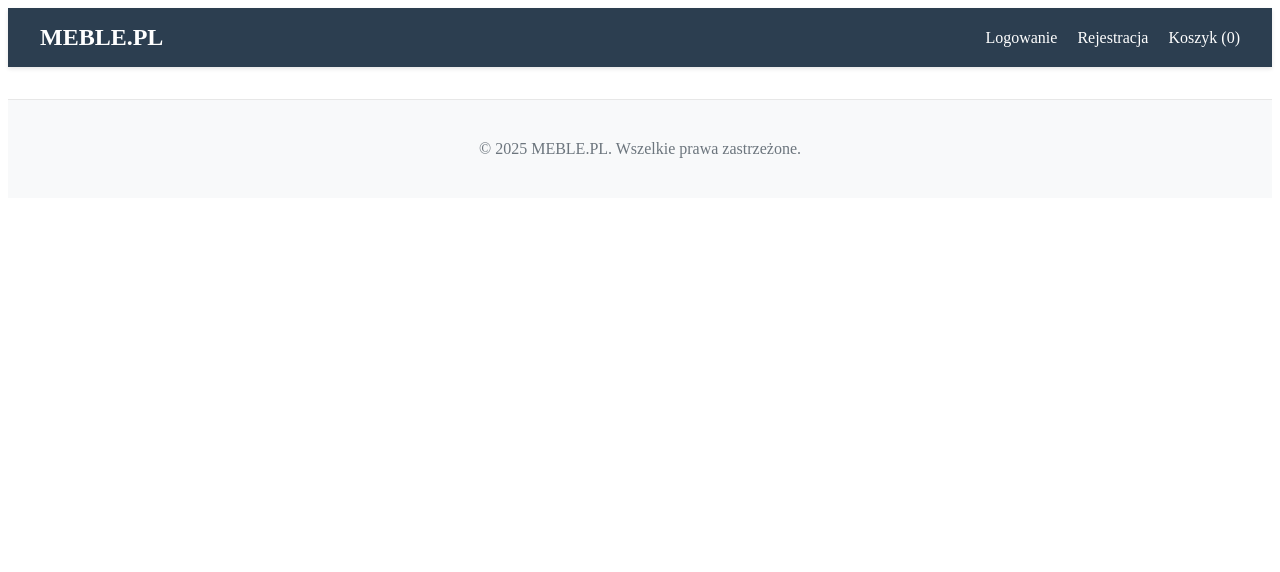
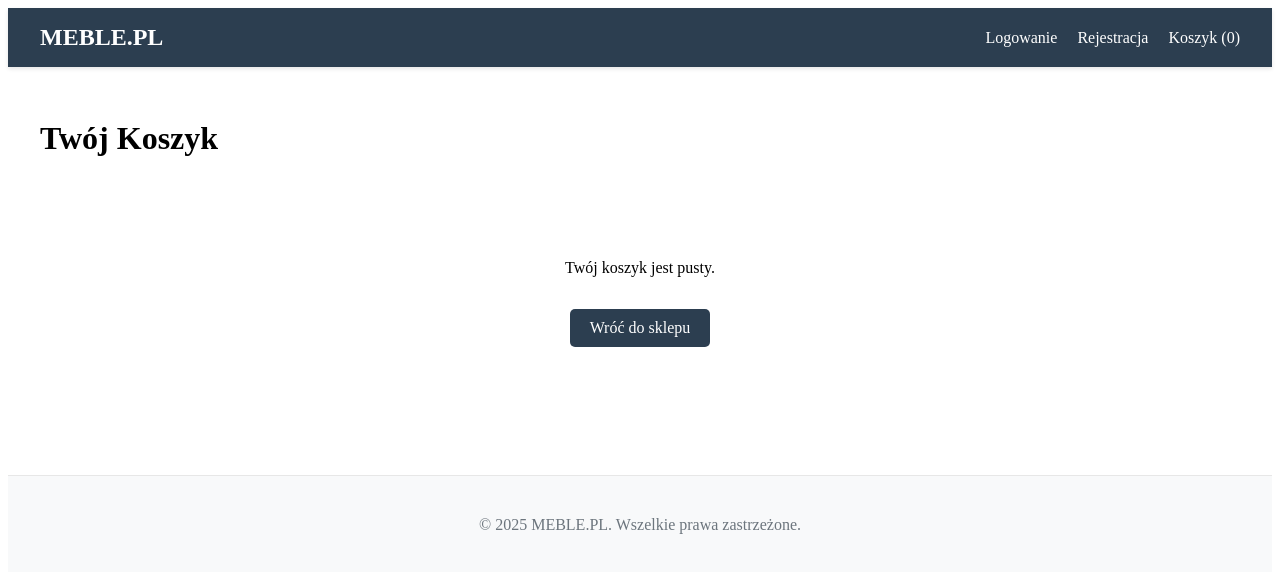
Before and after one commit to iJullaa/sklep-meblowy-frontend, a React (Vite) app: page /cart in a window 1280 px wide. Shown: the top 572 px of the page. Built offline with nearby package versions, Linux system fonts and the light colour scheme.

Commit message:
added CartPage

```diff
--- a/src/App.jsx
+++ b/src/App.jsx
@@ -3,9 +3,9 @@ import HomePage from './pages/HomePage.jsx';
 import ProductDetailPage from './pages/ProductDetailPage.jsx';
 import LoginPage from './pages/LoginPage.jsx';
 import RegisterPage from './pages/RegisterPage.jsx';
-
 import Navbar from './layout/Navbar.jsx';
 import Footer from './layout/Footer.jsx';
+import CartPage from './pages/CartPage';
 
 function App() {
   return (
@@ -17,6 +17,7 @@ function App() {
           <Route path="/products/:id" element={<ProductDetailPage />} />
           <Route path="/login" element={<LoginPage />} />
           <Route path="/register" element={<RegisterPage />} />
+          <Route path="/cart" element={<CartPage />} />
         </Routes>
       </main>
       <Footer />
--- /dev/null
+++ b/src/pages/CartPage.css
@@ -0,0 +1,59 @@
+.cart-page {
+  padding: 2rem;
+  max-width: 1200px;
+  margin: 0 auto;
+}
+.cart-empty {
+  text-align: center;
+  padding: 4rem;
+}
+.btn-primary {
+  display: inline-block;
+  margin-top: 1rem;
+  padding: 10px 20px;
+  background-color: #2c3e50;
+  color: white;
+  text-decoration: none;
+  border-radius: 5px;
+}
+.cart-container {
+  display: flex;
+  gap: 2rem;
+}
+.cart-items {
+  flex: 3;
+}
+.cart-item {
+  display: flex;
+  gap: 1.5rem;
+  border-bottom: 1px solid #ddd;
+  padding: 1.5rem 0;
+}
+.cart-item img {
+  width: 120px;
+  height: 120px;
+  object-fit: cover;
+}
+.item-details { flex: 1; }
+.item-total { text-align: right; }
+.cart-summary {
+  flex: 1;
+  border: 1px solid #ddd;
+  padding: 1.5rem;
+  border-radius: 8px;
+  height: fit-content;
+}
+.btn-checkout {
+  width: 100%;
+  padding: 12px;
+  font-size: 1.1rem;
+  background-color: #27ae60;
+  color: white;
+  border: none;
+  border-radius: 5px;
+  cursor: pointer;
+}
+.btn-checkout:disabled {
+  background-color: #ccc;
+  cursor: not-allowed;
+}
--- a/src/pages/CartPage.jsx
+++ b/src/pages/CartPage.jsx
@@ -0,0 +1,56 @@
+import { useCart } from '../contexts/CartContext';
+import { Link } from 'react-router-dom';
+import './CartPage.css';
+
+function CartPage() {
+
+  const { cartItems, cartItemCount } = useCart();
+
+  const totalPrice = cartItems.reduce(
+    (total, item) => total + item.quantity * item.price,
+    0
+  );
+
+  return (
+    <div className="cart-page">
+      <h1>Twój Koszyk</h1>
+      {cartItems.length === 0 ? (
+        <div className="cart-empty">
+          <p>Twój koszyk jest pusty.</p>
+          <Link to="/" className="btn-primary">Wróć do sklepu</Link>
+        </div>
+      ) : (
+        <div className="cart-container">
+          <div className="cart-items">
+            {cartItems.map((item) => (
+              <div key={item.id} className="cart-item">
+                <img src={item.imageUrl} alt={item.name} />
+                <div className="item-details">
+                  <h2>{item.name}</h2>
+                  <p>Cena: {item.price.toFixed(2)} zł</p>
+                  <div className="item-quantity">
+                    <span>Ilość: {item.quantity}</span>
+                  </div>
+                </div>
+                <div className="item-total">
+                  <p>Suma: {(item.quantity * item.price).toFixed(2)} zł</p>
+                </div>
+              </div>
+            ))}
+          </div>
+
+          <div className="cart-summary">
+            <h2>Podsumowanie</h2>
+            <p>Liczba produktów: {cartItemCount}</p>
+            <h3>Łączna kwota: {totalPrice.toFixed(2)} zł</h3>
+            <button className="btn-checkout" disabled>
+              Przejdź do płatności
+            </button>
+          </div>
+        </div>
+      )}
+    </div>
+  );
+}
+
+export default CartPage;
```
